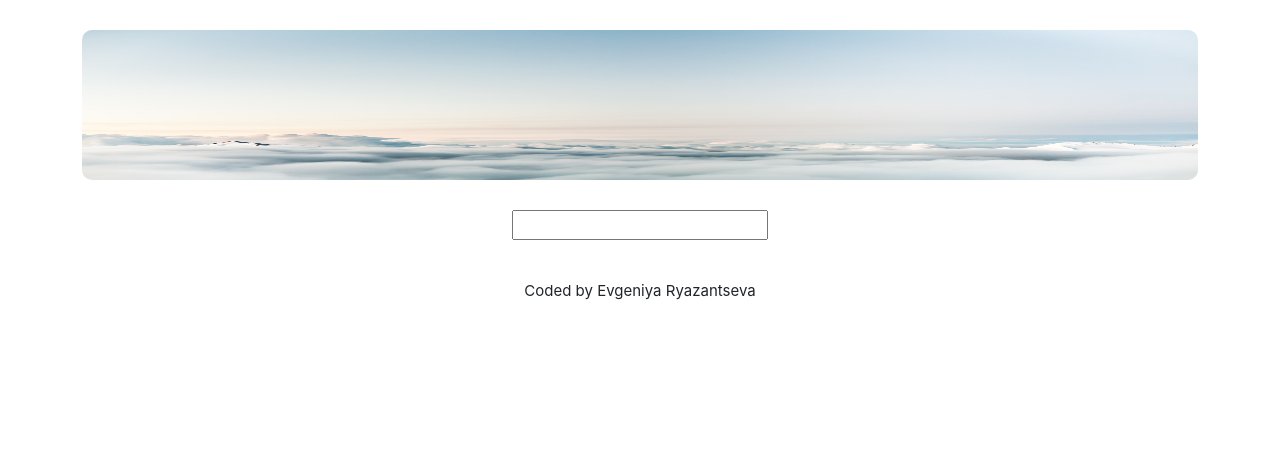
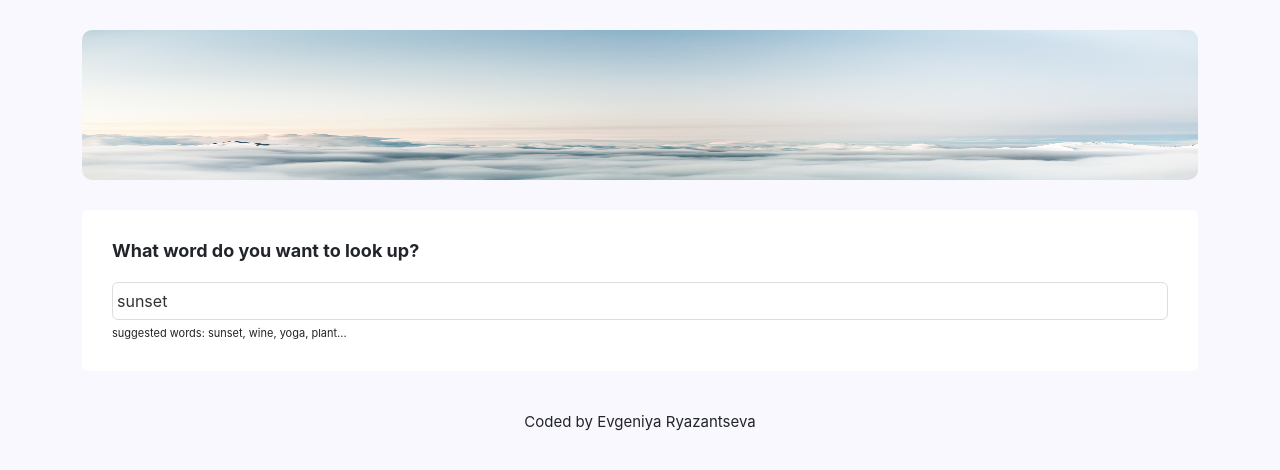
Before and after one commit to eoryazantseva/dictionary-project, a React (Create React App) app: page / in a window 1280 px wide. Shown: the top 470 px of the page. Built offline with nearby package versions, Linux system fonts and the light colour scheme; no server answers.

Commit message:
styled the application

```diff
--- a/src/App.css
+++ b/src/App.css
@@ -1,3 +1,10 @@
+body {
+  background: #f9f8fe;
+}
+a {
+  color: black;
+}
+
 .App-header {
   margin: 30px 0;
 }
--- a/src/App.js
+++ b/src/App.js
@@ -10,7 +10,7 @@
           <img src={logo} className="App-logo img-fluid" alt=""></img>
         </header>
         <main>
-          <Dictionary />
+          <Dictionary defaultKeyword="sunset" />
         </main>
         <footer className="App-footer">Coded by Evgeniya Ryazantseva</footer>
       </div>
--- a/src/Dictionary.css
+++ b/src/Dictionary.css
@@ -1,4 +1,23 @@
+.Dictionary h1 {
+  font-size: 18px;
+  font-weight: bold;
+  margin-bottom: 20px;
+}
 .Dictionary input {
-  display: block;
-  margin: 0 auto;
+  width: 100%;
+  padding: 6px 4px;
+  border: 1px solid #ddd;
+  color: #333;
+  border-radius: 6px;
 }
+.Dictionary section {
+  background: white;
+  padding: 30px;
+  border-radius: 6px;
+  box-shadow: 0 10px 20px rdg(0 0 0 / 10%);
+  margin: 20px 0;
+}
+.Dictionary .hint {
+  font-size: 11px;
+  margin-top: 5px;
+}
--- a/src/Dictionary.js
+++ b/src/Dictionary.js
@@ -3,33 +3,57 @@
 import axios from "axios";
 import Results from "./Results";
 
-export default function Dictionary() {
-  let [keyword, setKeyword] = useState("");
+export default function Dictionary(props) {
+  let [keyword, setKeyword] = useState(props.defaultKeyword);
   let [results, setResults] = useState(null);
+  let [loaded, setLoaded] = useState(false);
 
   function handleResponse(response) {
     setResults(response.data[0]);
   }
 
-  function search(event) {
-    event.preventDefault();
-
+  function search() {
     // documentation https://dictionaryapi.dev/
 
     let apiUrl = `https://api.dictionaryapi.dev/api/v2/entries/en/${keyword}`;
     axios.get(apiUrl).then(handleResponse);
   }
 
+  function handleSubmit(event) {
+    event.preventDefault();
+    search();
+  }
+
   function handleKeywordChange(event) {
     setKeyword(event.target.value);
   }
 
+  function load() {
+    setLoaded(true);
+    search();
+  }
+
+  if (loaded) {
     return (
       <div className="Dictionary">
-      <form onSubmit={search}>
-        <input type="search" onChange={handleKeywordChange} />
+        <section>
+          <h1>What word do you want to look up?</h1>
+          <form onSubmit={handleSubmit}>
+            <input
+              type="search"
+              onChange={handleKeywordChange}
+              defaultValue={props.defaultKeyword}
+            />
           </form>
+          <div className="hint">
+            suggested words: sunset, wine, yoga, plant...{" "}
+          </div>
+        </section>
         <Results results={results} />
       </div>
     );
+  } else {
+    load();
+    return "loading";
   }
+}
--- /dev/null
+++ b/src/Meaning.css
@@ -0,0 +1,11 @@
+.Meaning h3 {
+  font-size: 24px;
+  line-height: 1.5;
+  font-weight: bold;
+}
+
+.Meaning .example {
+  color: #70757a;
+  font-style: italic;
+  margin-top: 10px;
+}
--- a/src/Meaning.js
+++ b/src/Meaning.js
@@ -1,5 +1,6 @@
 import React from "react";
 import Synonyms from "./Synonyms";
+import "./Meaning.css";
 
 export default function Meaning(props) {
   return (
@@ -9,14 +10,9 @@
       {props.meaning.definitions.map(function (definition, index) {
         return (
           <div key={index}>
-            <p>
-              <strong>Definition:</strong>
-              {definition.definition}
-              <br />
-              <strong>Example:</strong>
-              <em>{definition.example}</em>
-              <Synonyms synonyms={definition.synonyms} />
-            </p>
+            <div className="definition">{definition.definition}</div>
+            <div className="example">{definition.example}</div>
+            <Synonyms synonyms={definition.synonyms} />
           </div>
         );
       })}
--- /dev/null
+++ b/src/Phonetic.css
@@ -0,0 +1,23 @@
+.Phonetic {
+  margin: 20px 0;
+}
+
+.Phonetic a {
+  border: 1px solid #ddd;
+  text-decoration: none;
+  padding: 8px 15px;
+  margin-right: 10px;
+  font-size: 13px;
+  font-weight: bold;
+  border-radius: 20px;
+  transition: all 150ms ease-in-out;
+}
+
+.Phonetic a:hover {
+  background: #99bdcd;
+  color: white;
+}
+.Phonetic .text {
+  opacity: 0.5;
+  font-weight: bold;
+}
--- a/src/Phonetic.js
+++ b/src/Phonetic.js
@@ -1,4 +1,5 @@
 import React from "react";
+import "./Phonetic.css";
 
 export default function Phonetic(props) {
   console.log(props.phonetic);
@@ -8,8 +9,7 @@
         {" "}
         Listen{" "}
       </a>
-      <br />
-      {props.phonetic.text}
+      <span className="text">{props.phonetic.text}</span>
     </div>
   );
 }
--- /dev/null
+++ b/src/Results.css
@@ -0,0 +1,5 @@
+.Results h2 {
+  font-size: 36px;
+  font-weight: bold;
+  line-height: 1.5;
+}
--- a/src/Results.js
+++ b/src/Results.js
@@ -1,11 +1,13 @@
 import React from "react";
 import Meaning from "./Meaning";
 import Phonetic from "./Phonetic";
+import "./Results.css";
 
 export default function Results(props) {
   if (props.results) {
     return (
       <div className="Results">
+        <section>
           <h2>{props.results.word}</h2>
           {props.results.phonetics.map(function (phonetic, index) {
             return (
@@ -14,11 +16,12 @@
               </div>
             );
           })}
+        </section>
         {props.results.meanings.map(function (meaning, index) {
           return (
-            <div key={index}>
+            <section key={index}>
               <Meaning meaning={meaning} />{" "}
-            </div>
+            </section>
           );
         })}
       </div>
--- /dev/null
+++ b/src/Synonyms.css
@@ -0,0 +1,11 @@
+.Synonyms {
+  margin: 30px 0 0;
+  padding: 0;
+}
+
+.Synonyms li {
+  display: inline-block;
+  padding-right: 15px;
+  padding-right: 10px;
+  line-height: 1;
+}
--- a/src/Synonyms.js
+++ b/src/Synonyms.js
@@ -1,4 +1,5 @@
 import React from "react";
+import "./Synonyms.css";
 
 export default function Synonyms(props) {
   if (props.synonyms) {
```
Lines whose indentation alone changed are shown as unchanged.
